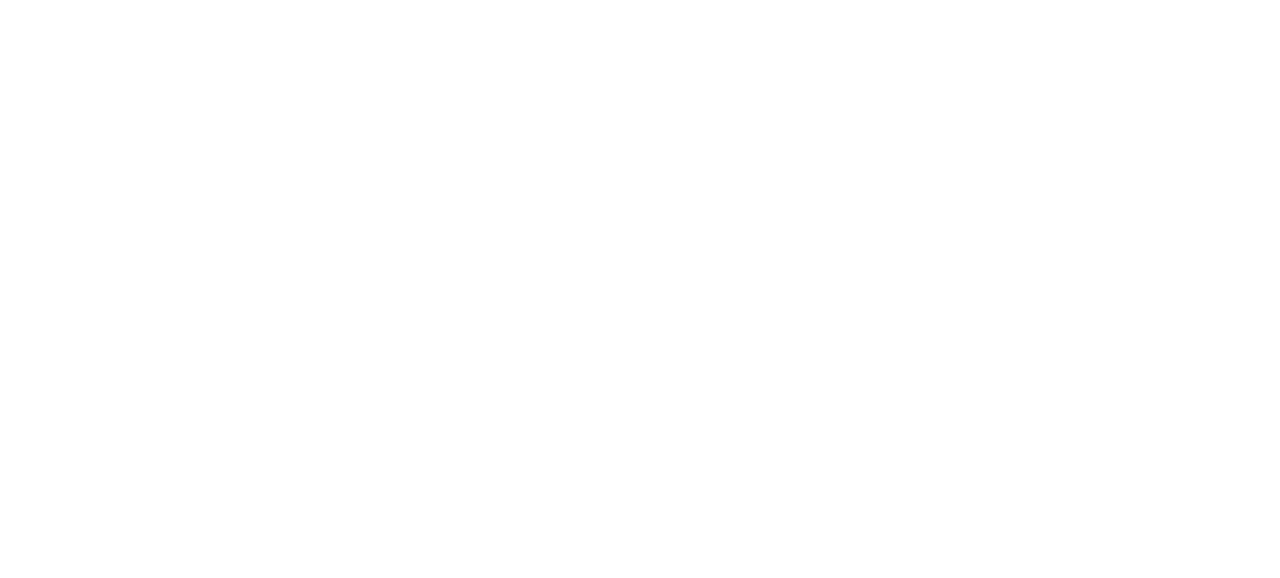
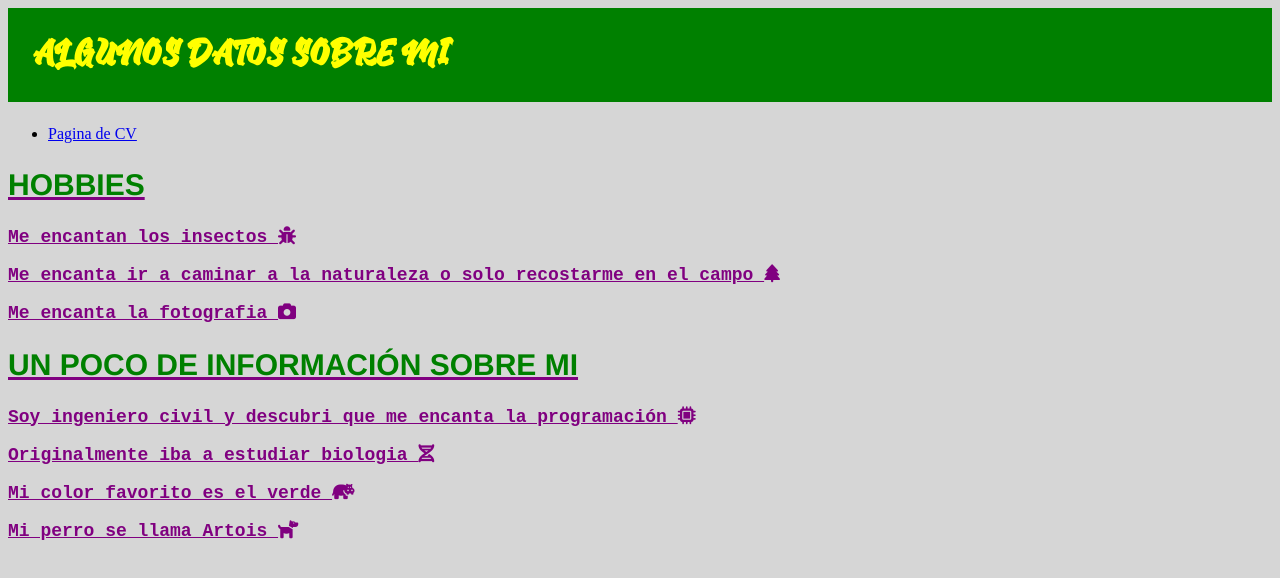
Before and after one commit to jasmalfa/FrontEnd_CV, a plain HTML site: page sobremi.html in a window 1280 px wide. Drawn offline with Linux system fonts and the light colour scheme.

Commit message:
CV con stilos CSS

```diff
--- a/css/style.css
+++ b/css/style.css
@@ -1,47 +1,67 @@
+@import url('https://fonts.googleapis.com/css2?family=Crimson+Text:wght@400;700&display=swap');
 @font-face {
-    font-family: 'especifica';
-    src: ('../font/entropic.otf');
+    font-family: "especifica";
+    src: url('../font/entropic.ttf');
+}
+body {
+    background-color: rgba(210, 210, 210, .9);
 }
 .encabezado{
     background-image: url('../img/Cartois.jpg');
     background-size: 100% 100%;
-    background-repeat: space;
     text-align: center;
+
 }
 #perfil {
     width: 100px;
-    height: 146.37;
-
+    height: 100%;
 }
 h1 {
-    background-color: #C4C4C4;
-    color: #005677;
+    background-color: green;
+    color: yellow;
     line-height: 43px;
     font-size: 35px;
-    font-family: 'especifica';
+    font-family: especifica;
     font-weight: 700;
     text-transform: uppercase;
+    padding: 2%;
+    margin-top: 0%;
 }
 .datos{
-    background-color: #C4C4C4;
-    color: #005677;
+    background-color: #008000;
+    color: orange;
     line-height: 28px;
     font-size: 20px;
-    font-family: 'Times New Roman';
+    font-family: 'Crimson Text', serif;
     font-weight: 700;
     text-transform: uppercase;
 }
 .bold {font-weight: bold;
 }
+
 .indentado {
     text-indent: 80px;
 }
 #pie {
-    color: #FFFFFF;
-    background-color: #005677;
-    font-family: 'Times New Roman';
+    color: orange;
+    background-color: green;
+    font-family: 'Times New Roman',serif;
     font-weight: 700;
     font-size: 20px;
     line-height: 28px;
     text-align: center;
 }
+.info {
+    font-family:monospace;
+    font-size: 18px;
+    color:purple;
+    font-weight: bold;
+    text-decoration: underline;
+    & h2 {
+        color: green;
+        font-family:'Franklin Gothic Medium', 'Arial Narrow', Arial, sans-serif;
+        font-weight: 900;
+        font-size: 30px;
+        text-transform: uppercase;
+    }
+}
--- a/index.html
+++ b/index.html
@@ -4,13 +4,14 @@
     <meta charset="UTF-8">
     <title>Document</title>
     <link rel="stylesheet" href="css/style.css">
+    <script src="https://kit.fontawesome.com/2ef4a9bb84.js" crossorigin="anonymous"></script>
 </head>
 <body>
    <header>
         <div class="encabezado">
-            <img id="perfil" src="img/Cartois.jpg" alt="Foto perfil">
-            <h1>curriculum vitae de juan Antonio malfavon</h1>
+            <img id="perfil" src="img/Cartois.jpg" alt="Foto perfil" >
         </div>
+        <h1>curriculum vitae de juan Antonio malfavon</h1>
    </header>
    <main>
     <Section>
@@ -30,7 +31,7 @@
             <li><span class="bold">2023-a la fecha: </span>Digital House</li><li class="indentado">Certh Technical Developer</li>
         </ul>
     </Section>
-    <Section>
+        <Section>
         <h2 class="datos">experiencia laboral</h2>
         <ul type="none">
             <li><span class="bold">2015-2018: </span>Residente de obra</li><li class="indentado">Revisión de obra</li>
@@ -39,7 +40,7 @@
     </Section>
    </main>
    <footer id="pie">
-        <span>0810-antonio &nbsp <img src="img/ico_instagram.png" alt="Logo instagram">&nbsp&nbsp<img src="img/ico_linkedin.png" alt="Logo Linkedin"></span>
+        <span>0810-antonio &nbsp <i class="fa-brands fa-facebook"></i>&nbsp&nbsp<i class="fa-brands fa-instagram"></i>&nbsp&nbsp<i class="fa-brands fa-twitter"></i>&nbsp&nbsp<i class="fa-brands fa-github"></i></span>
    </footer>
 </body>
 </html>
--- a/sobremi.html
+++ b/sobremi.html
@@ -0,0 +1,39 @@
+<!DOCTYPE html>
+<html lang="en">
+<head>
+    <meta charset="UTF-8">
+    <title>Sobre mi</title>
+    <link rel="stylesheet" href="css/style.css">
+    <script src="https://kit.fontawesome.com/2ef4a9bb84.js" crossorigin="anonymous"></script>
+</head>
+<body>
+    <header>
+        <h1>Algunos Datos sobre mi</h1>
+    </header>
+    <main>
+        <ul>
+            <li><a href="index.html">Pagina de CV</a></li>
+        </ul>
+        <section class="info">
+            <article>
+                <h2>Hobbies</h2>
+                <p>Me encantan los insectos <i class="fa-solid fa-bug"></i></p>
+                <p>Me encanta ir a caminar a la naturaleza o solo recostarme en el campo <i class="fa-solid fa-tree"></i></p>
+                <p>Me encanta la fotografia <i class="fa-solid fa-camera"></i></p>
+            </article>
+        </section>
+        <section class="info">
+            <article>
+                <h2>Un poco de información sobre mi </h2>
+                <p>Soy ingeniero civil y descubri que me encanta la programación <i class="fa-solid fa-microchip"></i></p>
+                <p>Originalmente iba a estudiar biologia <i class="fa-solid fa-dna"></i></p>
+                <p>Mi color favorito es el verde <i class="fa-solid fa-hippo"></i></p>
+                <p>Mi perro se llama Artois <i class="fa-solid fa-dog"></i></p>
+            </article>
+        </section>
+    </main>
+    <footer>
+
+    </footer>
+</body>
+</html>
```
Also changed, not shown: font/entropic.ttf (renamed from font/entropic.otf).
